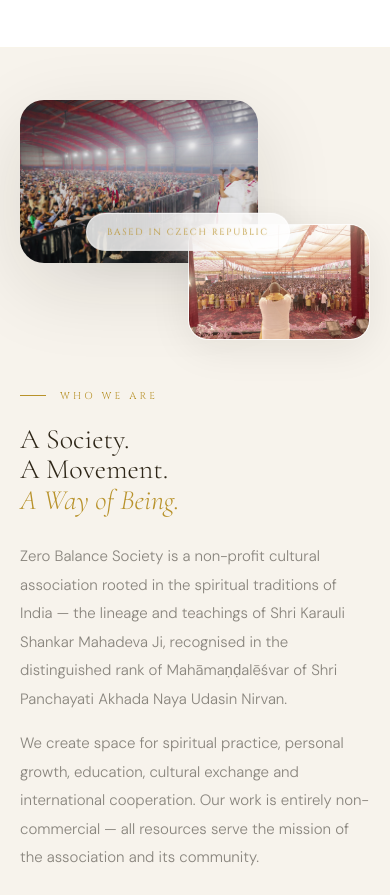
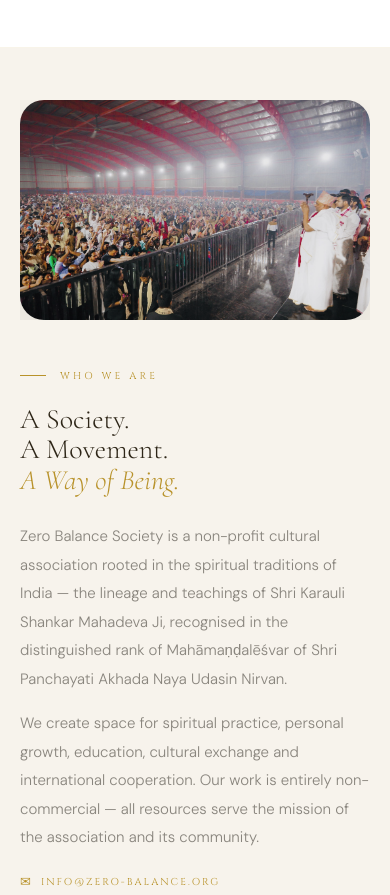
Before and after one commit to kocandrle69/zero-balance-next, a Next.js app: page / in a window 390 px wide. Shown: the part 1812-2707 px from the top of the page. Built offline with nearby package versions, Linux system fonts and the light colour scheme; no server answers.

Commit message:
fix: mobile - About section, desktop About section

```diff
--- a/src/components/AboutSection.module.css
+++ b/src/components/AboutSection.module.css
@@ -13,7 +13,7 @@
 
 .aboutImgMain {
   position: absolute; top: 0; left: 0;
-  width: 68%; height: 68%;
+  width: 62%; height: 62%;
   border-radius: 24px; overflow: hidden;
   box-shadow: var(--shadow-lg);
 }
@@ -27,7 +27,7 @@
 
 .aboutImgAux {
   position: absolute; bottom: 0; right: 0;
-  width: 52%; height: 48%;
+  width: 58%; height: 54%;
   border-radius: 20px; overflow: hidden;
   border: 1px solid rgba(255,255,255,0.8);
   box-shadow: var(--shadow);
@@ -119,17 +119,20 @@
 @media (max-width: 900px) {
   .about { padding: 90px 28px; }
   .aboutGrid { grid-template-columns: 1fr; gap: 48px; }
-  .aboutImgCluster { height: 340px; }
+  .aboutImgCluster { height: 340px; overflow: hidden; }
 }
 
 @media (max-width: 640px) {
   .about { padding: 68px 20px; }
-  .aboutImgCluster { height: 280px; }
+  .aboutImgCluster { height: 260px; overflow: hidden; }
 }
 
 @media (max-width: 480px) {
   .about { padding: 52px 20px; }
-  .aboutImgCluster { height: 240px; }
+  .aboutImgCluster { height: 220px; overflow: hidden; }
+  .aboutImgAux { display: none; }
+  .aboutGlassTag { display: none; }
+  .aboutImgMain { width: 100%; height: 100%; position: relative; top: auto; left: auto; }
   .sectionTitle { font-size: 28px; }
   .aboutText { font-size: 15px; }
 }
```
